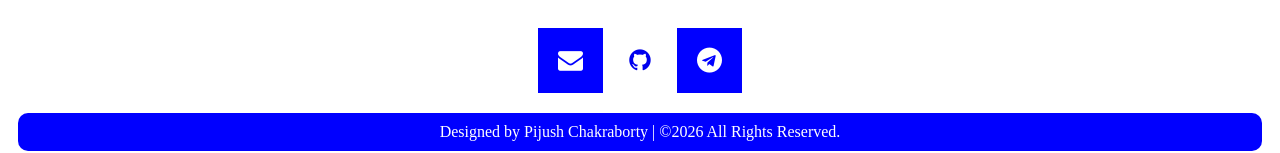
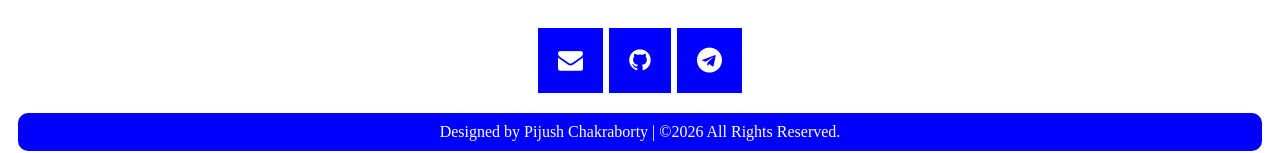
Before and after one commit to pijushrkmvm-spec/portfolio, a plain HTML site: page index.html in a window 1280 px wide. Shown: the part 2950-3103 px from the top of the page. Drawn offline with Linux system fonts and the light colour scheme.

Commit message:
Update icon styles in portfolio.css

```diff
--- a/portfolio.css
+++ b/portfolio.css
@@ -154,7 +154,7 @@ p	{
 	height:400px;
 	width: 500px;
 	}
-.fa-envelope, .fa-phone, .fa-telegram	{
+.fa-envelope, .fa-github, .fa-telegram	{
 					color: white;
 					background-color: blue;
 					}
```
